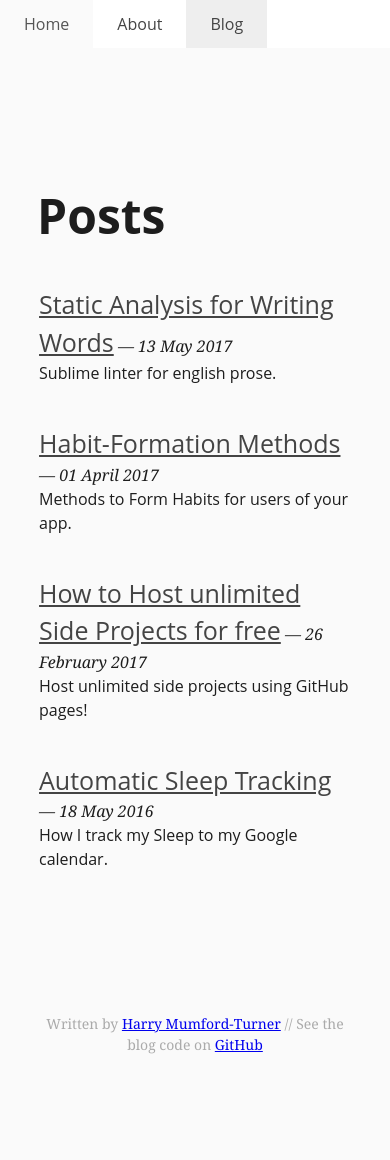
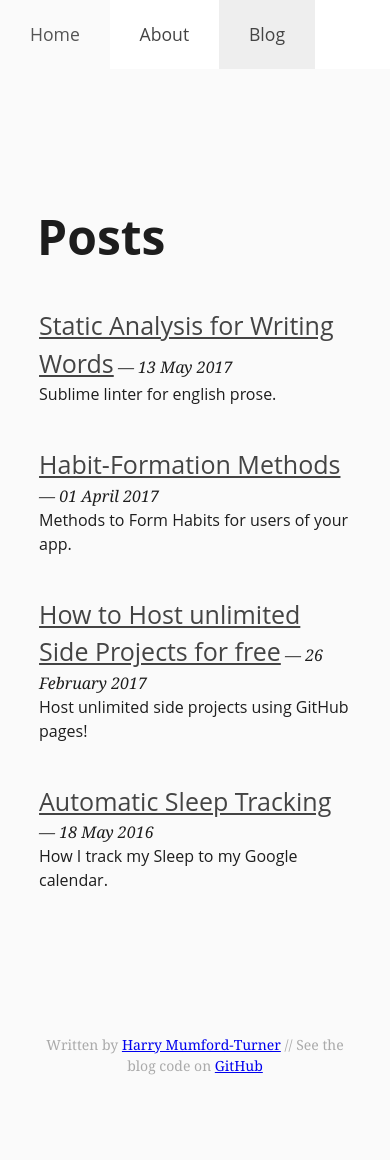
Before and after one commit to harrymt/blog, a Jekyll site: the page built from index.html, in a window 390 px wide. Built offline with Jekyll 4.4.1, drawn with Linux system fonts in a browser that asks for light colours; before the commit the page ends 1139 px from its top, so only the background shows below that.

Commit message:
Update mobile header tap target sizing

```diff
--- a/css/stylesheet.css
+++ b/css/stylesheet.css
@@ -234,4 +234,13 @@
   .lineno {
     display: none;
   }
+
+  /* Set appropriate tap target sizes (48px) */
+  header nav ul li a {
+    font-size: 1.1em;
+    padding-bottom: 1.5em;
+    padding-left: 1.7em;
+    padding-right: 1.7em;
+    padding-top: 1.5em;
+  }
 }
```
